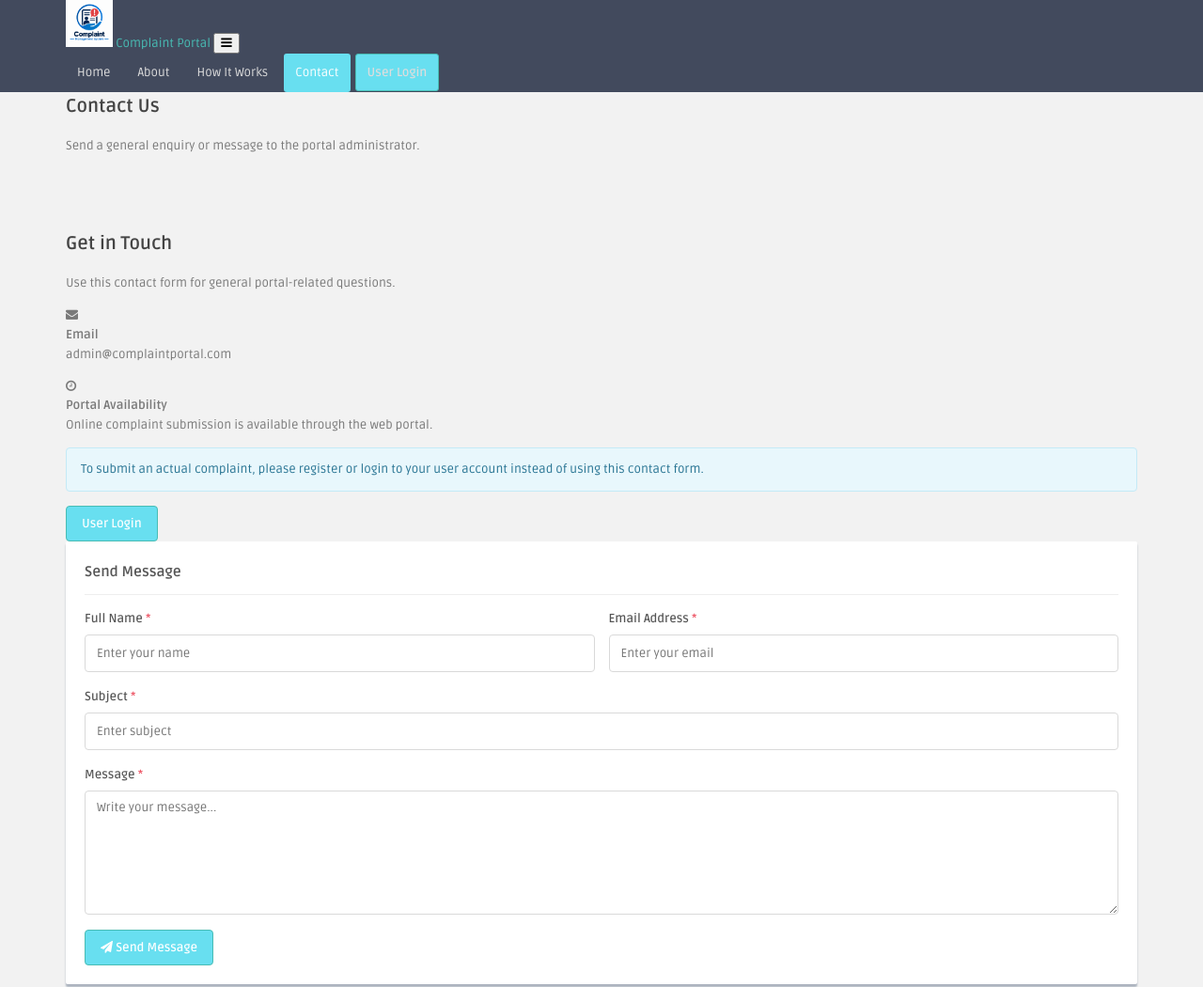
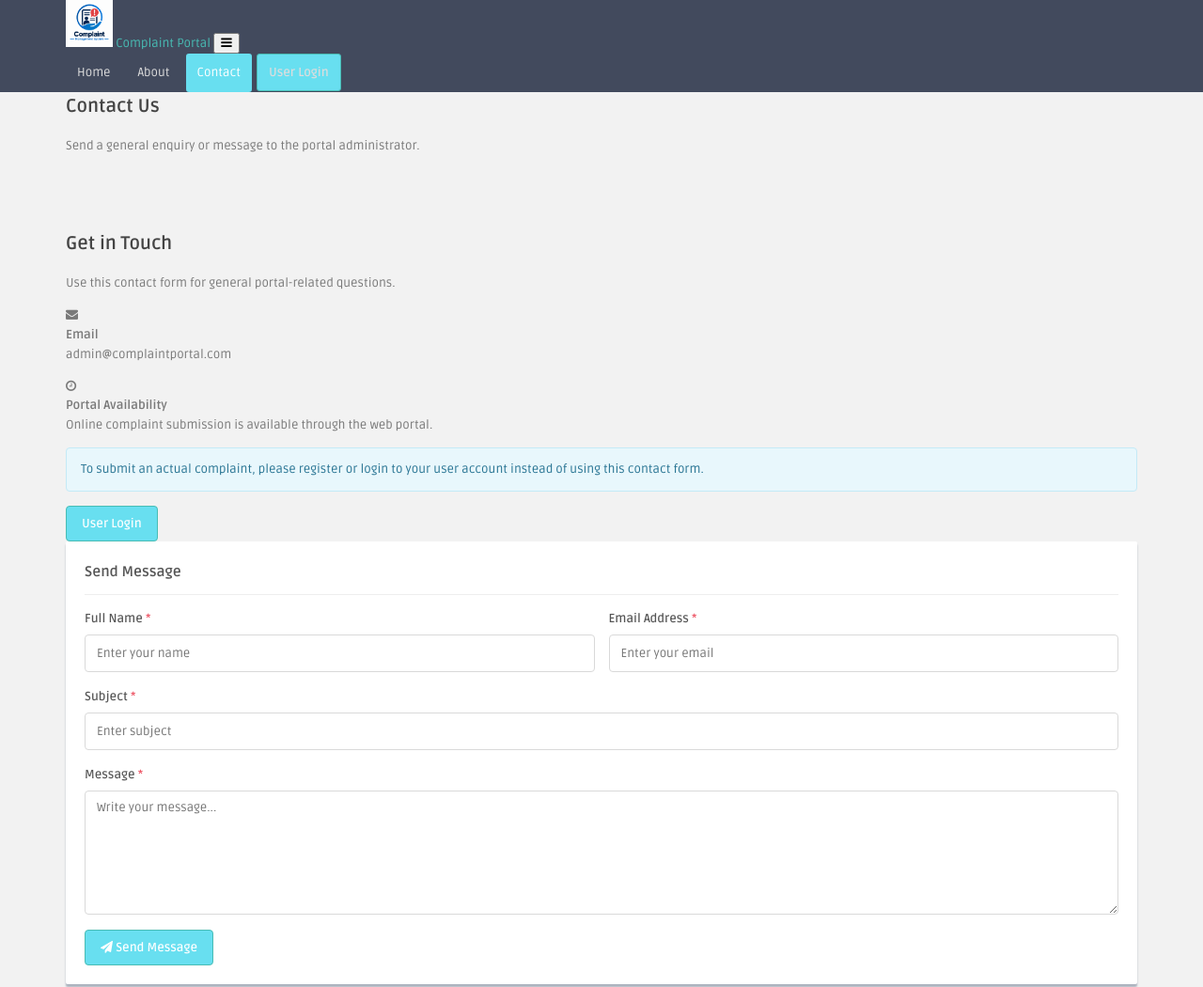
Before and after one commit to saloniattar18-glitch/online-complaint-management-portal, a website: page contact.html in a window 1280 px wide. Shown: the top 1050 px of the page at 94% size. Drawn offline with Linux system fonts and the light colour scheme.

Commit message:
Updated project files

```diff
--- a/contact.html
+++ b/contact.html
@@ -40,8 +40,6 @@
           <a href="index.html"> Home </a>
 
           <a href="about.html"> About </a>
-
-          <a href="how-it-works.html"> How It Works </a>
 
           <a href="contact.html"> Contact </a>
 
```
Also changed, not shown: about.html (+0 -2 lines), index.html (+0 -2 lines).
